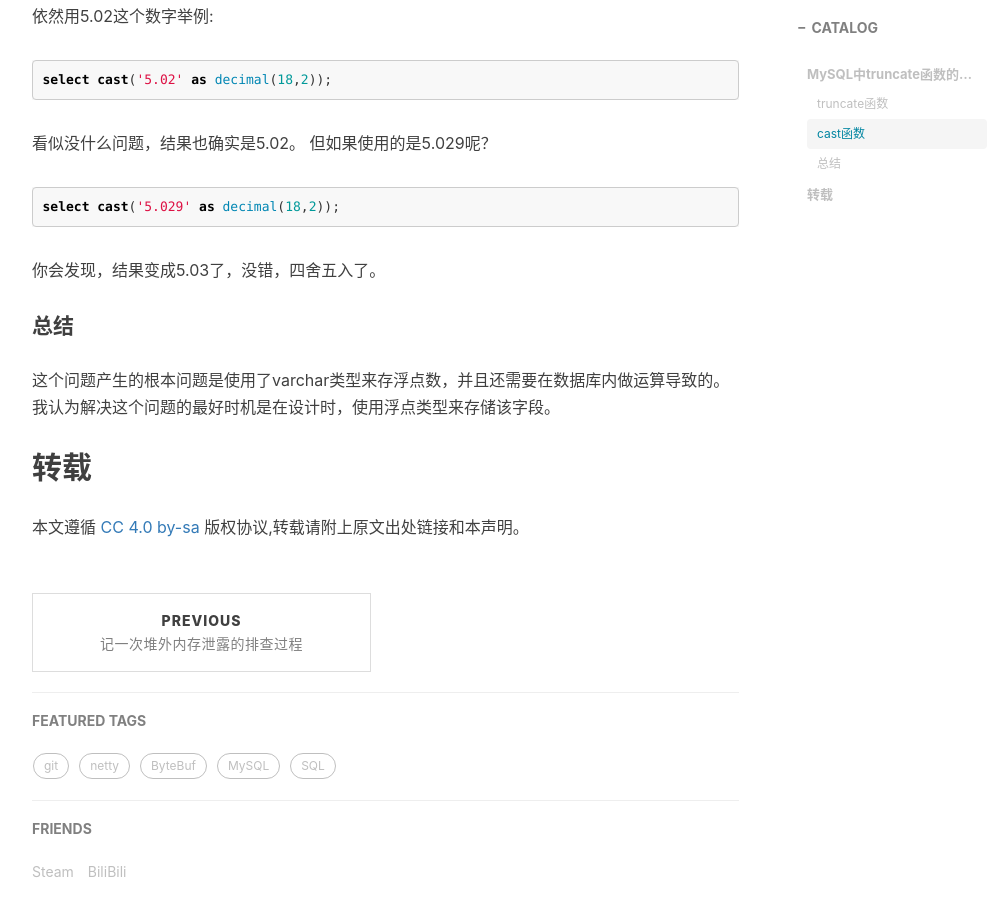
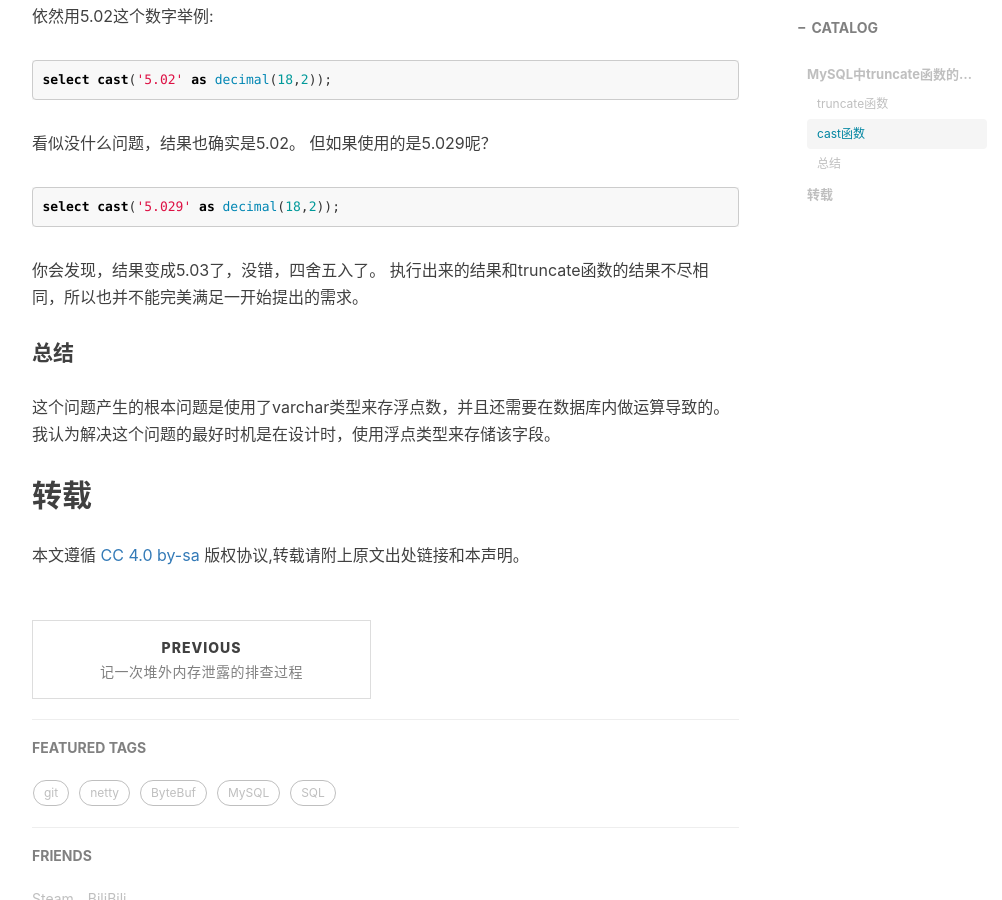
Before and after one commit to MistRay/mistray.github.io, a Jekyll site: the page built from _posts/2020-02-28-MySQL中truncate函数的精度问题.md, in a window 1280 px wide and 900 px high, scrolled down 1988 px. Shown: the whole window, without its empty margins (233-1235 px from the left). Built offline with Jekyll 4.4.1, drawn with Linux system fonts in a browser that asks for light colours; nearby versions of some CDN libraries; comment, search, counter and statistics services are not loaded.

Commit message:
添加总结

````diff
--- a/_posts/2020-02-28-MySQL中truncate函数的精度问题.md
+++ b/_posts/2020-02-28-MySQL中truncate函数的精度问题.md
@@ -74,7 +74,7 @@ select cast('5.02' as decimal(18,2));
 select cast('5.029' as decimal(18,2));
 ```
 你会发现，结果变成5.03了，没错，四舍五入了。
-
+执行出来的结果和truncate函数的结果不尽相同，所以也并不能完美满足一开始提出的需求。
 
 #### 总结
 这个问题产生的根本问题是使用了varchar类型来存浮点数，并且还需要在数据库内做运算导致的。
````
